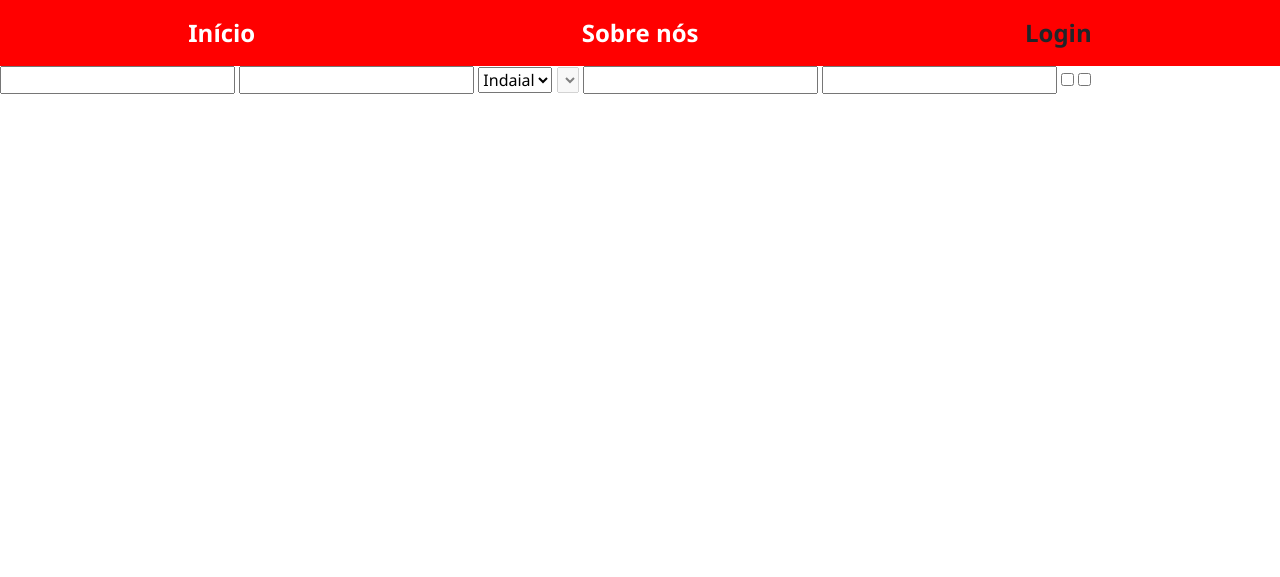
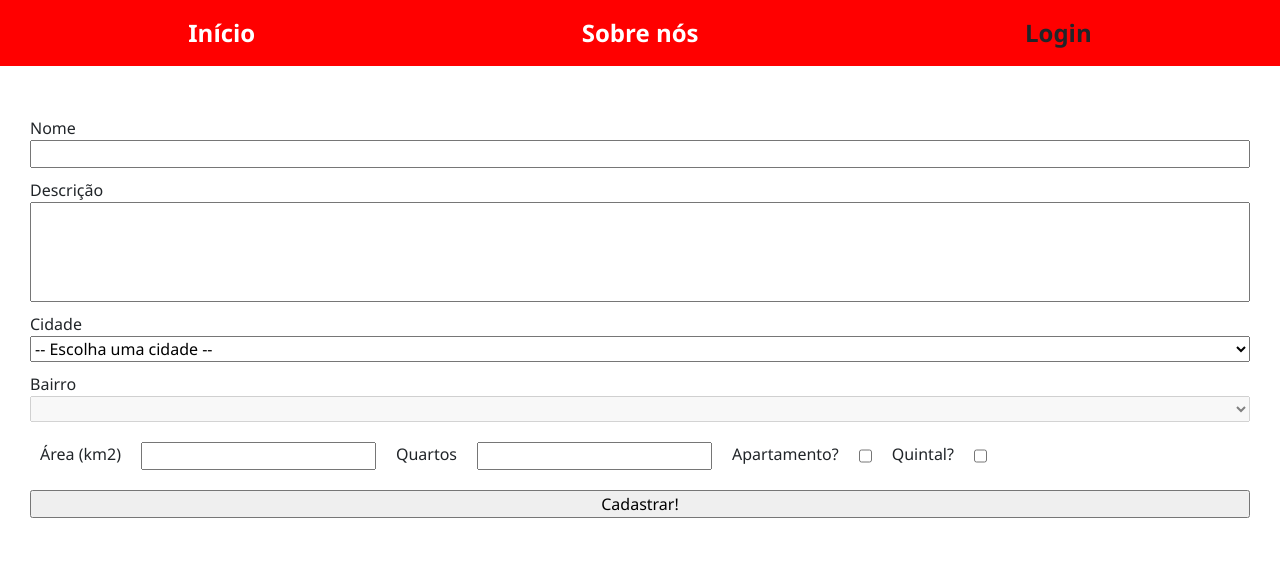
Before and after one commit to lgs2005/imboliaria-imoveis, a Flask app: template templates/adicionar_imovel.html in a window 1280 px wide. Shown: the top 577 px of the page. Run offline with Flask 3, Linux system fonts and the light colour scheme; the template is opened without the code that fills it, so the values that code supplies are empty; parts of the project's set-up code (start-up, migrations or seed data) failed here and were passed over.

Commit message:
mudou a data. obrigado hvescovi :pray:

```diff
--- a/templates/adicionar_imovel.html
+++ b/templates/adicionar_imovel.html
@@ -1,29 +1,71 @@
 {% extends "layout.html" %}
+
+{% block head %}
+<style>
+    form {
+        display: flex;
+        flex-direction: column;
+
+        padding: 50px 30px;
+    }
+
+    textarea {
+        resize: none;
+        height: 100px;
+    }
+
+    form input, form textarea, form select {
+        margin-bottom: 10px;
+    }
+
+    #form-division {
+        display: flex;
+        flex-direction: row;
+    }
+
+    #form-division * {
+        margin: 10px 10px;
+        margin-bottom: 20px;
+    }
+</style>
+{% endblock %}
 
 {% block conteudo %}
 
-<form>
+<form id="imovel_form">
 
-    <input type="text" id="form_nome">
+    <label for="form_nome">Nome</label>
+    <input type="text" id="form_nome" required>
 
-    <input type="text" id="form_descricao">
+    <label for="form_descricao">Descrição</label>
+    <textarea id="form_descricao" required></textarea>
 
-    <select id="form_cidade">
-        <option value="indaial">Indaial</option>
-        <option value="timbo">Timbó</option>
+    <label for="form_cidade">Cidade</label>
+    <select id="form_cidade" required>
+        <option disabled selected value>-- Escolha uma cidade --</option>
+        <option value="Indaial">Indaial</option>
+        <option value="Timbó">Timbó</option>
     </select>
 
-    <select id="form_bairro" disabled>
+    <label for="form_bairro">Bairro</label>
+    <select id="form_bairro" disabled required>
     </select>
 
-    <input type="number" id="form_area">
+    <div id="form-division">
+        <label for="form_area">Área (km2)</label>
+        <input type="number" id="form_area" required>
 
-    <input type="number" id="form_quartos">
+        <label for="form_quartos">Quartos</label>
+        <input type="number" id="form_quartos" required>
 
-    <input type="checkbox" id="form_apartamento">
+        <label for="form_apartamento">Apartamento?</label>
+        <input type="checkbox" id="form_apartamento">
 
-    <input type="checkbox" id="form_quintal">
+        <label for="form_quintal">Quintal?</label>
+        <input type="checkbox" id="form_quintal">
+    </div>
 
+    <input type="submit" value="Cadastrar!">
 </form>
 
 
@@ -33,8 +75,65 @@
 
 <script>
 
+    $('#form_cidade').on('change', function() {
+        let cidade = $('#form_cidade > option:selected').val()
+        let bairros;
 
+        if (cidade == 'Indaial') {
+            // nem tem bairro cara
+            // gente eu moro aqui e só lembro quatro bairros
+            // DESDE QUANDO ARAPONGAS EXISTE ???
+            // ESTRADINHA????????????????? :skull:
+            bairros = [
+                'Warnow', 'Ribeirão das Pedras', 'Estrada das Areias', 'Mulde',
+                'Arapongas', 'Carijós', 'Centro', 'Encano', 'Encano do Norte', 'Estados',
+                'Estradinha', 'João Paulo II', 'Nações', 'Polaquia', 'Rio Morto', 'Sol', 'Tapajós'
+            ]
+        } else if (cidade == 'Timbó') {
+            // quintino bocaiúva
 
+            bairros = [
+                'Mulde Alta', 'Mulde Baixa', 'Mulde Central', 'Fritz Lorenz', 'Araponguinhas',
+                'Estados', 'Padre Martinho Stein', 'Dona Clara', 'Tiroleses', 'Capitais',
+                'Centro', 'Imigrantes', 'Nações', 'Cedrinho', 'São Roque', 'Pomeranos',
+                'Quintino Bocaiúva', 'Vila Germer',
+            ]
+        }
+
+        $('#form_bairro').html('')
+        $('#form_bairro').append('<option disabled selected value>--Escolha um bairro --</option>')
+
+        for (let bairro of bairros) {
+            $('#form_bairro').append(
+                `<option value=${bairro}>${bairro}</option>`
+            )
+        }
+
+        $('#form_bairro').attr('disabled', false)
+    })
+
+    $('#imovel_form').on('submit', function(ev) {
+        ev.preventDefault();
+
+        let nome = $('#form_nome').val()
+        let descricao = $('#form_descricao').val()
+        let cidade = $('#form_cidade').val()
+        let bairro = $('#form_bairro').val()
+        let area = parseInt($('#form_area').val())
+        let quartos = parseInt($('#form_quartos').val())
+        let apartamento = $('#form_apartamento').prop('checked')
+        let quintal = $('#form_quintal').prop('checked')
+
+        api_novoImovel(nome, descricao, cidade, bairro, area, quartos, apartamento, quintal).then(
+            (res) => {
+                window.location.pathname = '/imovel/' + res.id
+            },
+
+            (err) => {
+                alert('Não foi possível cadastrar neste momento.')
+            }
+        )
+    })
 </script>
 
 {% endblock %}
```
